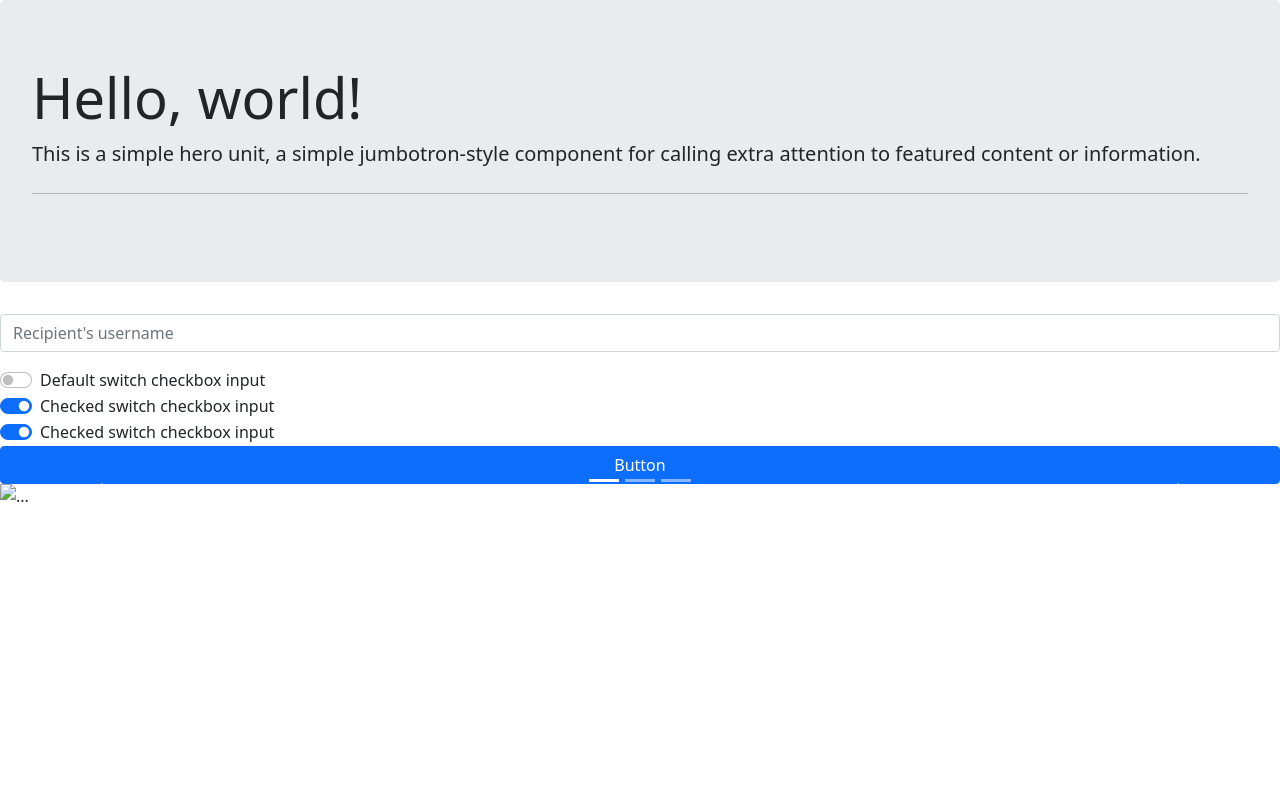
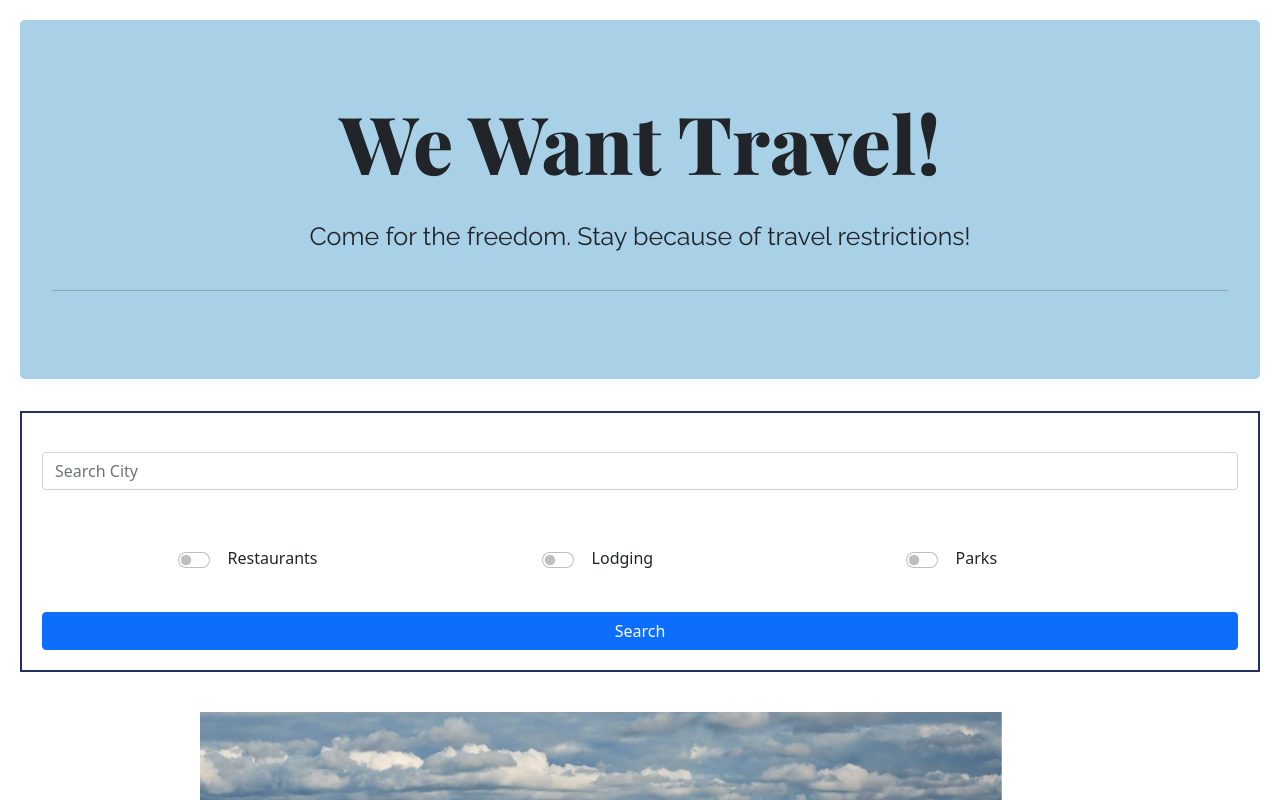
Before and after one commit to cmorris91/We-Want-Travel, a plain HTML site: page index.html in a window 1280 px wide. Shown: the top 800 px of the page. Drawn offline with nearby package versions, Linux system fonts and the light colour scheme; a web font is replaced by a local one.

Commit message:
Styled and added images

```diff
--- a/assets/style.css
+++ b/assets/style.css
@@ -0,0 +1,46 @@
+/* font-family: 'Crimson Text', serif;
+font-family: font-family: 'Crimson Text', serif;
+font-family: 'Playfair Display', serif;
+font-family: 'Raleway', sans-serif;
+font-family: 'Raleway', sans-serif; */
+/* #F8E9A1, #F76C6C, #A8D0E6, #374785 (Dark Purple), #24305E (Dark blue) */
+
+* {
+    margin: auto;
+    padding: 10px;
+
+}
+
+main{
+    border: 2px solid #24305E;
+    padding-top: 29px;
+
+}
+
+.my-4 {
+    padding: 0;
+}
+
+.jumbotron {
+    background-color: #A8D0E6;
+    text-align: center;
+}
+
+.jumbotron p {
+    font-size: 25px;
+    font-family: 'Raleway', sans-serif;
+
+}
+
+.header {
+    font-family: 'Playfair Display', serif;
+    font-weight: 800;
+    font-size: 80px;
+
+
+}
+
+.carousel {
+    max-width: 900px;
+
+}
--- a/index.html
+++ b/index.html
@@ -6,36 +6,41 @@
     <title>Document</title>
     <link rel="stylesheet" href="https://maxcdn.bootstrapcdn.com/bootstrap/4.0.0/css/bootstrap.min.css" integrity="sha384-Gn5384xqQ1aoWXA+058RXPxPg6fy4IWvTNh0E263XmFcJlSAwiGgFAW/dAiS6JXm" crossorigin="anonymous">
     <link href="https://cdn.jsdelivr.net/npm/bootstrap@5.0.0-beta2/dist/css/bootstrap.min.css" rel="stylesheet" integrity="sha384-BmbxuPwQa2lc/FVzBcNJ7UAyJxM6wuqIj61tLrc4wSX0szH/Ev+nYRRuWlolflfl" crossorigin="anonymous">
+    <link rel="preconnect" href="https://fonts.gstatic.com">
+    <link href="https://fonts.googleapis.com/css2?family=Crimson+Text&family=Playfair+Display:ital,wght@0,800;1,900&family=Raleway:ital,wght@0,400;0,600;1,300&display=swap" rel="stylesheet">
     <link rel="stylesheet" href="assets/style.css">
 </head>
 <body>
     <div class="jumbotron">
-        <h1 class="display-4">Hello, world!</h1>
-        <p class="lead">This is a simple hero unit, a simple jumbotron-style component for calling extra attention to featured content or information.</p>
+        <h1 class="header">We Want Travel!</h1>
+        <p class="lead">Come for the freedom. Stay because of travel restrictions!</p>
         <hr class="my-4">
 
       </div>
 
+    <main>
       <div class="input-group mb-3">
-        <input type="text" class="form-control" placeholder="Recipient's username" aria-label="Recipient's username" aria-describedby="button-addon2">
+        <input type="text" class="form-control" placeholder="Search City" aria-label="Recipient's username" aria-describedby="button-addon2">
       </div>
-
-      <div class="form-check form-switch">
-        <input class="form-check-input" type="checkbox" id="flexSwitchCheckDefault">
-        <label class="form-check-label" for="flexSwitchCheckDefault">Default switch checkbox input</label>
+    <div class="container row" style="margin-left: 10%;">
+      <div class="form-check form-switch col-lg-4">
+        <input class="form-check-input" type="checkbox" id="flexSwitchCheckDefault" style="margin-top: 1em;">
+        <label class="form-check-label" for="flexSwitchCheckDefault">Restaurants</label>
       </div>
-      <div class="form-check form-switch">
-        <input class="form-check-input" type="checkbox" id="flexSwitchCheckChecked" checked>
-        <label class="form-check-label" for="flexSwitchCheckChecked">Checked switch checkbox input</label>
+      <div class="form-check form-switch col-lg-4">
+        <input class="form-check-input" type="checkbox" id="flexSwitchCheckChecked" style="margin-top: 1em;">
+        <label class="form-check-label" for="flexSwitchCheckChecked">Lodging</label>
       </div>
-      <div class="form-check form-switch">
-        <input class="form-check-input" type="checkbox" id="flexSwitchCheckChecked" checked>
-        <label class="form-check-label" for="flexSwitchCheckChecked">Checked switch checkbox input</label>
+      <div class="form-check form-switch col-lg-4">
+        <input class="form-check-input" type="checkbox" id="flexSwitchCheckChecked" style="margin-top: 1em;">
+        <label class="form-check-label" for="flexSwitchCheckChecked">Parks</label>
       </div>
+    </div>
 
       <div class="d-grid gap-2">
-        <button class="btn btn-primary" type="button">Button</button>
+        <button class="btn btn-primary" type="button">Search</button>
       </div>
+    </main>
 
       <div id="carouselExampleCaptions" class="carousel slide" data-bs-ride="carousel">
         <div class="carousel-indicators">
@@ -45,24 +50,24 @@
         </div>
         <div class="carousel-inner">
           <div class="carousel-item active">
-            <img src="..." class="d-block w-100" alt="...">
+            <img src="assets/Los Angeles.jpg" class="d-block w-100" alt="LA">
             <div class="carousel-caption d-none d-md-block">
-              <h5>First slide label</h5>
-              <p>Some representative placeholder content for the first slide.</p>
+              <h5>Los Angeles, CA</h5>
+              <p>Get tacos and sit on the beach</p>
             </div>
           </div>
           <div class="carousel-item">
-            <img src="..." class="d-block w-100" alt="...">
+            <img src="assets/NYC.jpg" class="d-block w-100" alt="NYC">
             <div class="carousel-caption d-none d-md-block">
-              <h5>Second slide label</h5>
-              <p>Some representative placeholder content for the second slide.</p>
+              <h5>New York City, NY</h5>
+              <p>Eat pizza and try not to step on a rat</p>
             </div>
           </div>
           <div class="carousel-item">
-            <img src="..." class="d-block w-100" alt="...">
+            <img src="assets/Seattle.jpg" class="d-block w-100" alt="Seattle">
             <div class="carousel-caption d-none d-md-block">
-              <h5>Third slide label</h5>
-              <p>Some representative placeholder content for the third slide.</p>
+              <h5>Seattle</h5>
+              <p>Bring an umbrella!</p>
             </div>
           </div>
         </div>
@@ -75,6 +80,8 @@
           <span class="visually-hidden">Next</span>
         </button>
       </div>
+      <script src="https://cdn.jsdelivr.net/npm/@popperjs/core@2.6.0/dist/umd/popper.min.js" integrity="sha384-KsvD1yqQ1/1+IA7gi3P0tyJcT3vR+NdBTt13hSJ2lnve8agRGXTTyNaBYmCR/Nwi" crossorigin="anonymous"></script>
+      <script src="https://cdn.jsdelivr.net/npm/bootstrap@5.0.0-beta2/dist/js/bootstrap.min.js" integrity="sha384-nsg8ua9HAw1y0W1btsyWgBklPnCUAFLuTMS2G72MMONqmOymq585AcH49TLBQObG" crossorigin="anonymous"></script>
     <script src ="assets/script.js"></script>
 </body>
 </html>
```
Also changed, not shown: assets/Los Angeles.jpg (added), assets/NYC.jpg (added), assets/Seattle.jpg (added).
